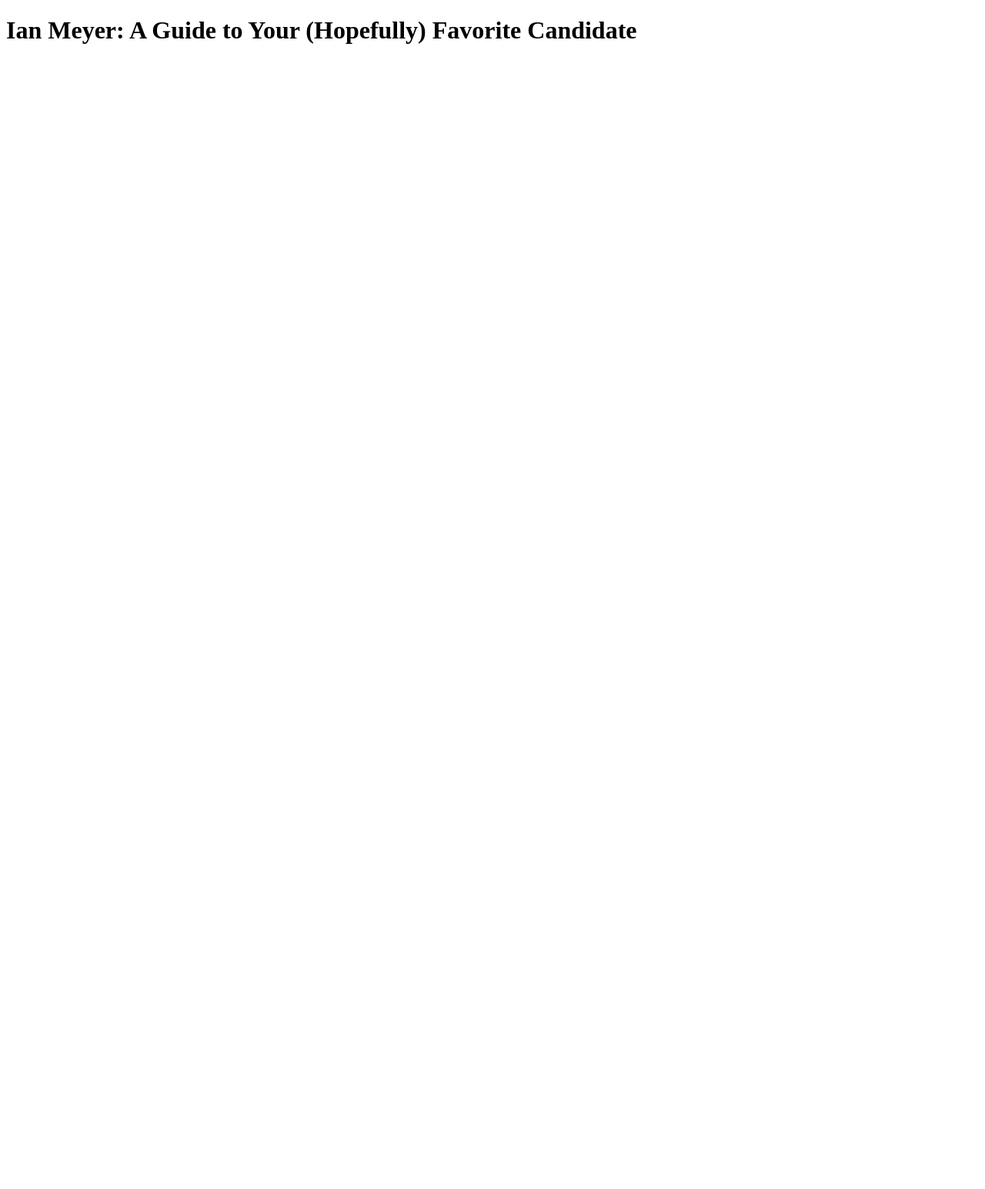
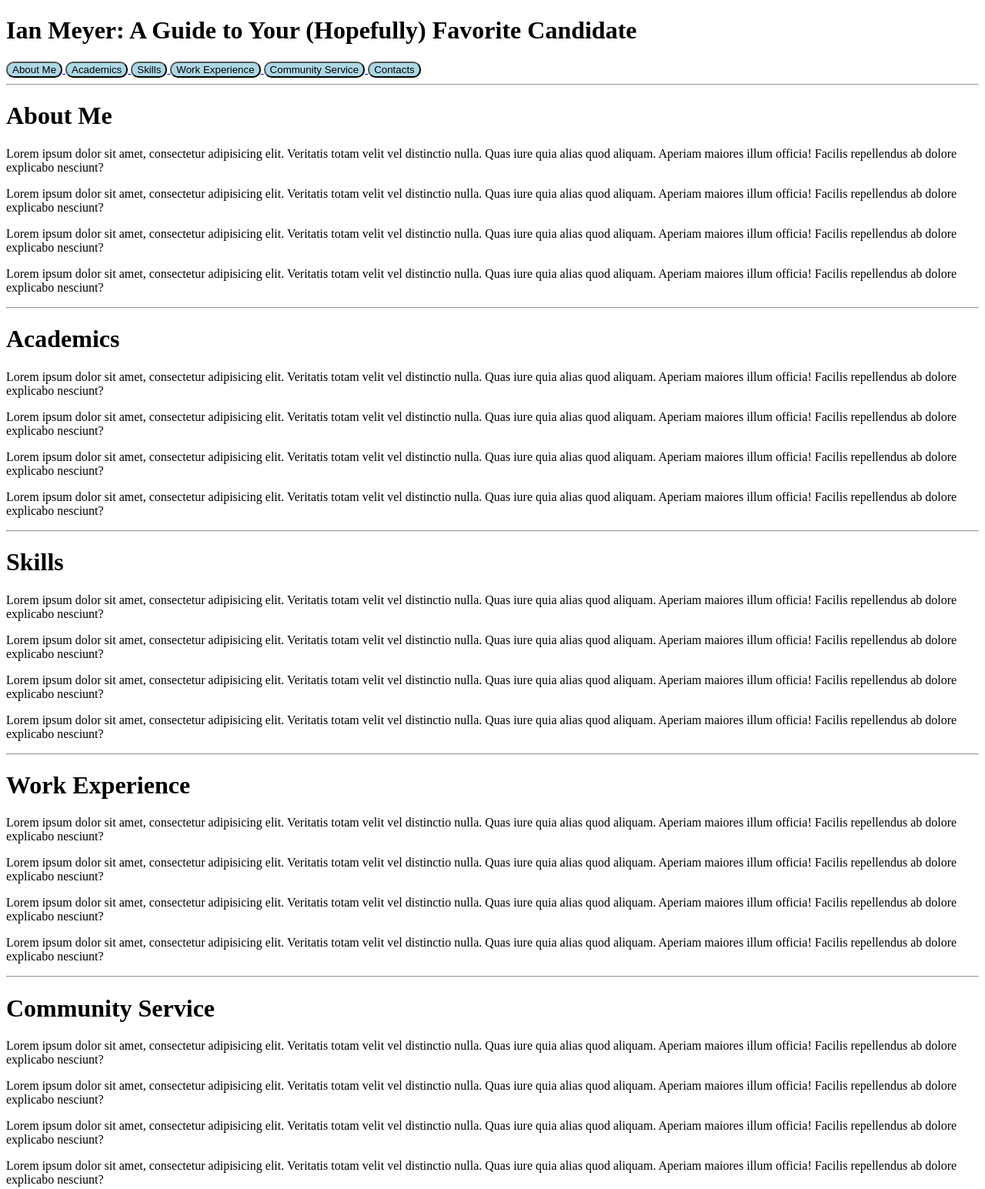
Before and after one commit to IanMeyer15/Resume, a plain HTML site: page index.html in a window 1280 px wide. Shown: the top 1545 px of the page at 77% size. Before the commit the page ends 800 px from the top, so only its background shows below. Drawn offline with Linux system fonts and the light colour scheme.

Commit message:
Base resume website with organization

```diff
--- a/index.html
+++ b/index.html
@@ -1,13 +1,67 @@
 <!DOCTYPE html>
 <html>
     <head>
-        <title>All About Ian</title>
+        <title>Ian Meyer: A Comprehensive Resume</title>
         <link rel="icon" type="image/jpg" href="images/Favicon.jpg">
+        <link rel="stylesheet" href="style.css">
     </head>
 
     <body>
-        <h1>
-            Ian Meyer: A Guide to Your (Hopefully) Favorite Candidate
-        </h1>
+        <header>
+            <h1>Ian Meyer: A Guide to Your (Hopefully) Favorite Candidate</h1>
+            <a href="#aboutMe">
+                <button>About Me</button>
+            </a>
+            <a href="#academics">
+                <button>Academics</button>
+            </a>
+            <a href="#skills">
+                <button>Skills</button>
+            </a>
+            <a href="#work">
+                <button>Work Experience</button>
+            </a>
+            <a href="#community">
+                <button>Community Service</button>
+            </a>
+            <a href="#contactMe">
+                <button>Contacts</button>
+            </a>
+            <hr>
+        </header>
+
+        <h1 id="aboutMe">About Me</h1>
+        <p>Lorem ipsum dolor sit amet, consectetur adipisicing elit. Veritatis totam velit vel distinctio nulla. Quas iure quia alias quod aliquam. Aperiam maiores illum officia! Facilis repellendus ab dolore explicabo nesciunt?</p>
+        <p>Lorem ipsum dolor sit amet, consectetur adipisicing elit. Veritatis totam velit vel distinctio nulla. Quas iure quia alias quod aliquam. Aperiam maiores illum officia! Facilis repellendus ab dolore explicabo nesciunt?</p>
+        <p>Lorem ipsum dolor sit amet, consectetur adipisicing elit. Veritatis totam velit vel distinctio nulla. Quas iure quia alias quod aliquam. Aperiam maiores illum officia! Facilis repellendus ab dolore explicabo nesciunt?</p>
+        <p>Lorem ipsum dolor sit amet, consectetur adipisicing elit. Veritatis totam velit vel distinctio nulla. Quas iure quia alias quod aliquam. Aperiam maiores illum officia! Facilis repellendus ab dolore explicabo nesciunt?</p>
+        <hr><h1 id="academics">Academics</h1>
+        <p>Lorem ipsum dolor sit amet, consectetur adipisicing elit. Veritatis totam velit vel distinctio nulla. Quas iure quia alias quod aliquam. Aperiam maiores illum officia! Facilis repellendus ab dolore explicabo nesciunt?</p>
+        <p>Lorem ipsum dolor sit amet, consectetur adipisicing elit. Veritatis totam velit vel distinctio nulla. Quas iure quia alias quod aliquam. Aperiam maiores illum officia! Facilis repellendus ab dolore explicabo nesciunt?</p>
+        <p>Lorem ipsum dolor sit amet, consectetur adipisicing elit. Veritatis totam velit vel distinctio nulla. Quas iure quia alias quod aliquam. Aperiam maiores illum officia! Facilis repellendus ab dolore explicabo nesciunt?</p>
+        <p>Lorem ipsum dolor sit amet, consectetur adipisicing elit. Veritatis totam velit vel distinctio nulla. Quas iure quia alias quod aliquam. Aperiam maiores illum officia! Facilis repellendus ab dolore explicabo nesciunt?</p>
+        <hr><h1 id="skills">Skills</h1>
+        <p>Lorem ipsum dolor sit amet, consectetur adipisicing elit. Veritatis totam velit vel distinctio nulla. Quas iure quia alias quod aliquam. Aperiam maiores illum officia! Facilis repellendus ab dolore explicabo nesciunt?</p>
+        <p>Lorem ipsum dolor sit amet, consectetur adipisicing elit. Veritatis totam velit vel distinctio nulla. Quas iure quia alias quod aliquam. Aperiam maiores illum officia! Facilis repellendus ab dolore explicabo nesciunt?</p>
+        <p>Lorem ipsum dolor sit amet, consectetur adipisicing elit. Veritatis totam velit vel distinctio nulla. Quas iure quia alias quod aliquam. Aperiam maiores illum officia! Facilis repellendus ab dolore explicabo nesciunt?</p>
+        <p>Lorem ipsum dolor sit amet, consectetur adipisicing elit. Veritatis totam velit vel distinctio nulla. Quas iure quia alias quod aliquam. Aperiam maiores illum officia! Facilis repellendus ab dolore explicabo nesciunt?</p>
+        <hr><h1 id="work">Work Experience</h1>
+        <p>Lorem ipsum dolor sit amet, consectetur adipisicing elit. Veritatis totam velit vel distinctio nulla. Quas iure quia alias quod aliquam. Aperiam maiores illum officia! Facilis repellendus ab dolore explicabo nesciunt?</p>
+        <p>Lorem ipsum dolor sit amet, consectetur adipisicing elit. Veritatis totam velit vel distinctio nulla. Quas iure quia alias quod aliquam. Aperiam maiores illum officia! Facilis repellendus ab dolore explicabo nesciunt?</p>
+        <p>Lorem ipsum dolor sit amet, consectetur adipisicing elit. Veritatis totam velit vel distinctio nulla. Quas iure quia alias quod aliquam. Aperiam maiores illum officia! Facilis repellendus ab dolore explicabo nesciunt?</p>
+        <p>Lorem ipsum dolor sit amet, consectetur adipisicing elit. Veritatis totam velit vel distinctio nulla. Quas iure quia alias quod aliquam. Aperiam maiores illum officia! Facilis repellendus ab dolore explicabo nesciunt?</p>
+        <hr><h1 id="community">Community Service</h1>
+        <p>Lorem ipsum dolor sit amet, consectetur adipisicing elit. Veritatis totam velit vel distinctio nulla. Quas iure quia alias quod aliquam. Aperiam maiores illum officia! Facilis repellendus ab dolore explicabo nesciunt?</p>
+        <p>Lorem ipsum dolor sit amet, consectetur adipisicing elit. Veritatis totam velit vel distinctio nulla. Quas iure quia alias quod aliquam. Aperiam maiores illum officia! Facilis repellendus ab dolore explicabo nesciunt?</p>
+        <p>Lorem ipsum dolor sit amet, consectetur adipisicing elit. Veritatis totam velit vel distinctio nulla. Quas iure quia alias quod aliquam. Aperiam maiores illum officia! Facilis repellendus ab dolore explicabo nesciunt?</p>
+        <p>Lorem ipsum dolor sit amet, consectetur adipisicing elit. Veritatis totam velit vel distinctio nulla. Quas iure quia alias quod aliquam. Aperiam maiores illum officia! Facilis repellendus ab dolore explicabo nesciunt?</p>
+
     </body>
+
+    <footer>
+        <hr>
+        <h1 id="contactMe">Contacts</h1>
+        <text>Phone Number: </text><a href="tel:+12144007752">(214) 400-7752</a><br>
+        <text>Email Address: </text><a href="mailto:ianhmeyer@gmail.com">ianhmeyer@gmail.com</a>
+    </footer>
 </html>
--- /dev/null
+++ b/style.css
@@ -0,0 +1,18 @@
+head
+{
+
+}
+
+body
+{
+    background-color: hsl(0, 0%, 100%);
+}
+
+button{
+    background-color: lightblue;
+    border-radius: 10px;
+}
+
+hr{
+    color: hsl(0, 0%, 0%);
+}
```
Also changed, not shown: Images/Favicon.jpg.
